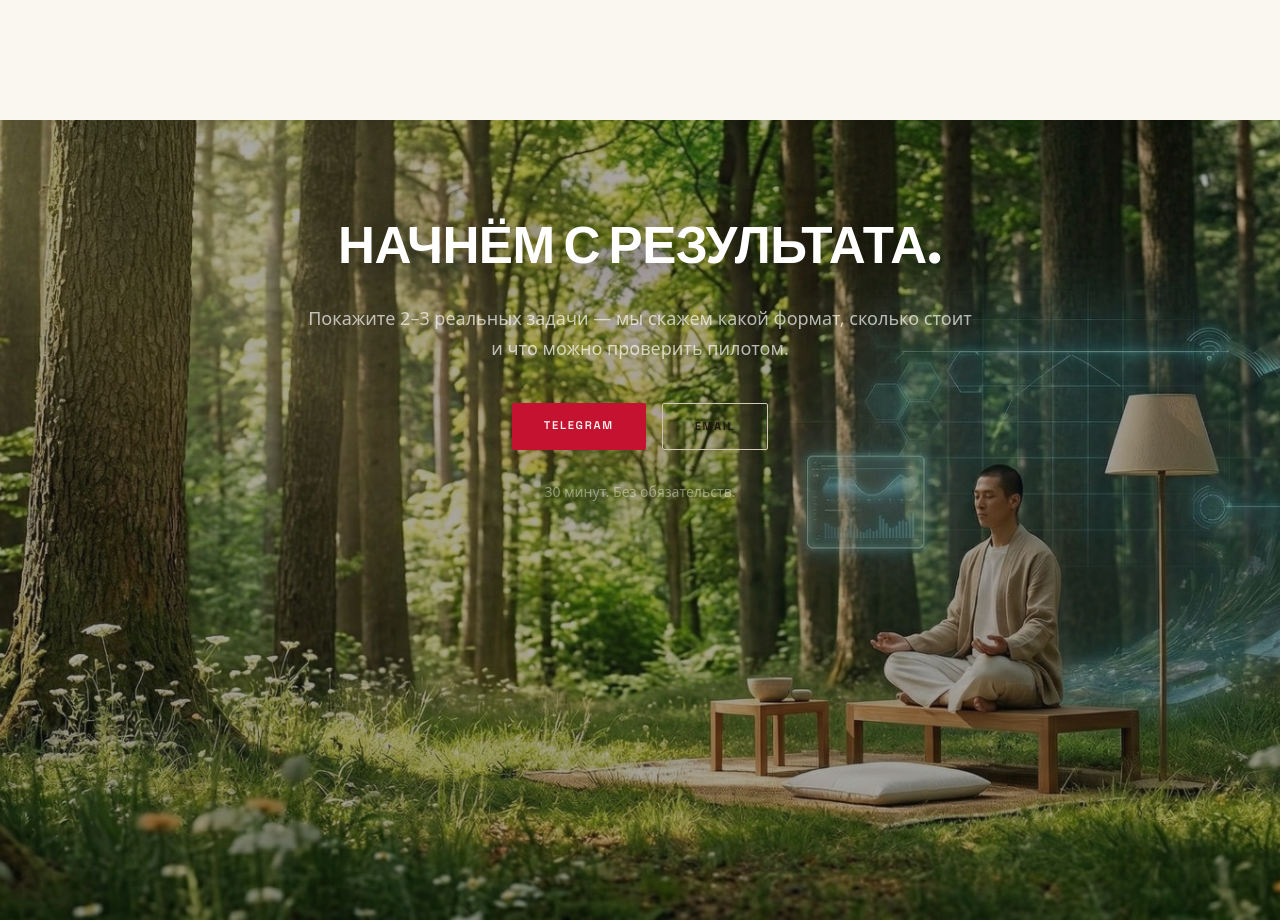
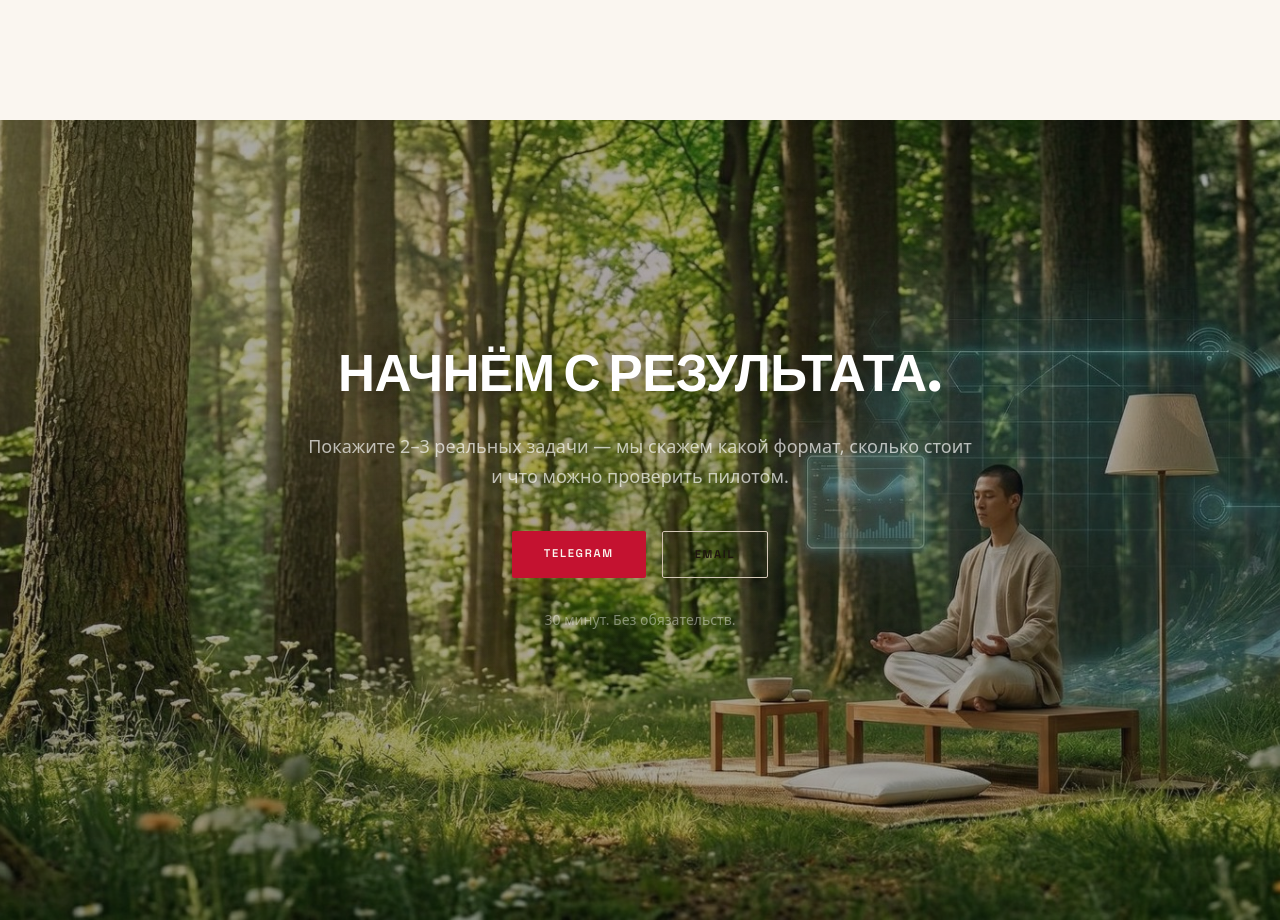
Before and after one commit to artemdali21-ship-it/ps-landing, a Next.js app: page / in a window 1280 px wide. Shown: the part 9480-10400 px from the top of the page. Built offline with nearby package versions, Linux system fonts and the light colour scheme; a web font is replaced by a local one.

Commit message:
fix: restore scene 6 in sticky, push FinalCTA content down 28vh

```diff
--- a/app/page.tsx
+++ b/app/page.tsx
@@ -205,6 +205,9 @@ export default function Home() {
   const s5Op = useTransform(p, [0.63, 0.70, 0.79, 0.84], [0, 1, 1, 0]);
   const s5Sc = useTransform(p, [0.63, 0.84], [1.00, 1.04]);
 
+  const s6Op = useTransform(p, [0.80, 0.88], [0, 1]);
+  const s6Sc = useTransform(p, [0.80, 1.00], [1.02, 1.00]);
+
 
   // ─── HERO TEXT ───────────────────────────────────────────────────────────
   const heroOp = useTransform(p, [0.00, 0.06, 0.11], [1, 1, 0]);
@@ -226,6 +229,7 @@ export default function Home() {
           <Scene src="/images/scenes/3-desktop.webp" opacity={s3Op} scale={s3Sc} />
           <Scene src="/images/scenes/4-desktop.webp" opacity={s4Op} scale={s4Sc} />
           <Scene src="/images/scenes/5-desktop.webp" opacity={s5Op} scale={s5Sc} />
+          <Scene src="/images/scenes/6g-desktop.webp" opacity={s6Op} scale={s6Sc} className="scene-meditation" />
 
           {/* 3D floating objects */}
           {OBJECTS.map((cfg, i) => (
--- a/components/sections/FinalCTA.tsx
+++ b/components/sections/FinalCTA.tsx
@@ -7,7 +7,7 @@ export default function FinalCTA() {
     <section
       id="cta"
       className="text-center relative overflow-hidden"
-      style={{ background: "transparent", paddingTop: "12vh", paddingBottom: "10vh" }}
+      style={{ background: "transparent", paddingTop: "28vh", paddingBottom: "8vh" }}
     >
       {/* Subtle crimson breathing glow */}
       <motion.div
```
